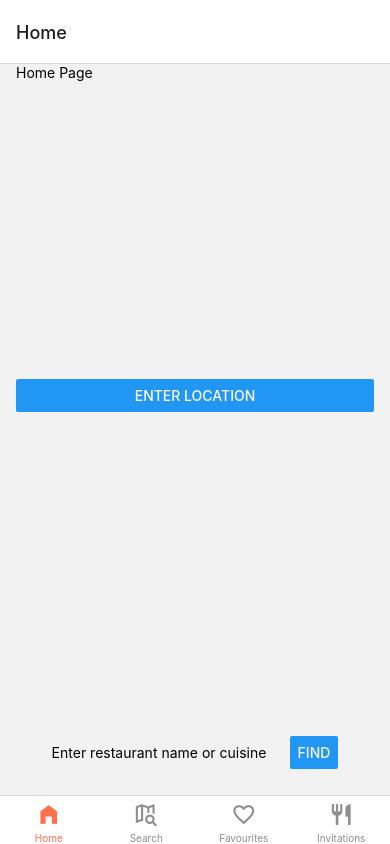
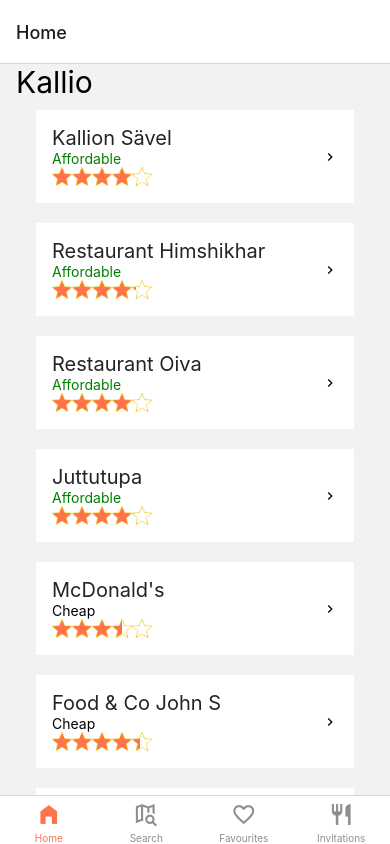
Before and after one commit to JonathanBaq/RestaurantLocatorApp, a React Native app: screen /Home in a window 390 px wide. Built offline with nearby package versions, Linux system fonts and the light colour scheme.

Commit message:
restaurant list done

```diff
--- /dev/null
+++ b/Components/RestaurantList.js
@@ -0,0 +1,86 @@
+import React, { useState } from "react";
+import { FlatList, StyleSheet, TouchableOpacity, View, Text } from 'react-native';
+import { ListItem } from '@rneui/themed'
+import { Rating } from 'react-native-ratings'
+
+const Item = ({ item, onPress }) => {
+  let priceDesc;
+  let priceStyle;
+  if (item.priceLevel === 1) {
+    priceDesc = 'Cheap';
+    priceStyle = styles.cheap;
+  } else if (item.priceLevel > 3) {
+    priceDesc = 'Pricey'
+    priceStyle = styles.pricey;
+  } else {
+    priceDesc = 'Affordable'
+    priceStyle = styles.affordable;
+  }
+
+  return (
+    <TouchableOpacity onPress={onPress} >
+      <ListItem>
+        <ListItem.Content>
+          <ListItem.Title style={styles.itemTitle}>{item.name}</ListItem.Title>
+          <Text style={priceStyle}>{priceDesc}</Text>
+          <Rating
+            type='custom'
+            ratingColor={'#ff724c'}
+            readonly={true}
+            imageSize={20}
+            startingValue={item.rating}
+          />
+        </ListItem.Content>
+        <ListItem.Chevron color="black" />
+      </ListItem>
+    </TouchableOpacity>
+  )
+}
+
+export default function RestaurantList({ nearbyRestaurants }) {
+  const [selectedId, setSelectedId] = useState(null);
+
+  const renderItem = ({ item }) => {
+    return (
+      <View style={styles.item}>
+        <Item
+          item={item}
+          onPress={() => setSelectedId(item.name)}
+        />
+      </View>
+    );
+  };
+
+  return (
+    <View style={styles.container}>
+      <FlatList
+        data={nearbyRestaurants}
+        renderItem={renderItem}
+        keyExtractor={(item) => item.name}
+        extraData={selectedId}
+      />
+    </View >
+  )
+}
+
+const styles = StyleSheet.create({
+  container: {
+    flex: 1,
+  },
+  item: {
+    padding: 10,
+    marginHorizontal: 10,
+  },
+  itemTitle: {
+    fontSize: 20,
+  },
+  cheap: {
+    color: 'black',
+  },
+  pricey: {
+    color: 'yellow'
+  },
+  affordable: {
+    color: 'green'
+  },
+});
--- a/package.json
+++ b/package.json
@@ -22,6 +22,7 @@
     "react-native": "0.64.3",
     "react-native-dotenv": "^3.3.1",
     "react-native-maps": "0.29.4",
+    "react-native-ratings": "^8.1.0",
     "react-native-safe-area-context": "3.3.2",
     "react-native-screens": "~3.10.1",
     "react-native-web": "0.17.1"
--- a/screens/Favourites.js
+++ b/screens/Favourites.js
@@ -1,10 +1,44 @@
-import React from 'react';
-import { StyleSheet, View, Text } from 'react-native';
+import React, { useState } from 'react';
+import { StyleSheet, View, Button, TextInput } from 'react-native';
 
 export default function Favourites() {
+  const [restaurantName, setRestaurantName] = useState('');
+
+  const showRestaurant = () => {
+    if (!restaurantName || restaurantName === '') {
+      Alert.alert('Error', 'Restaurant name missing.')
+    } else {
+      placesService.getRestaurant(restaurantName)
+        .then(data => {
+          if (data && data.length !== 0) {
+            const foundRestaurant = data[0];
+            setRestaurant({ ...restaurant, ...foundRestaurant });
+            setRestaurant(state => {
+              console.log(state);
+            });
+          } else {
+            Alert.alert('Not found!', 'Try entering a more specific name.')
+          }
+        })
+        .catch(error => {
+          console.error(error);
+          Alert.alert('Error', 'Please enter a valid name.');
+        })
+    }
+  }
+
   return (
     <View style={styles.container}>
-      <Text>Favourites Page</Text>
+      <View style={styles.buttonContainer}>
+        <TextInput
+          style={{ paddingRight: 20 }}
+          placeholder='Enter restaurant name or cuisine'
+          onChangeText={(text) => setRestaurantName(text)} />
+        <Button
+          style={{}}
+          title='Find'
+          onPress={showRestaurant} />
+      </View>
     </View >
   )
 }
@@ -14,4 +48,10 @@
     flex: 1,
     justifyContent: 'center',
   },
+  buttonContainer: {
+    flex: 1 / 8,
+    flexDirection: 'row',
+    alignItems: 'center',
+    justifyContent: 'center',
+  },
 })
--- a/screens/Home.js
+++ b/screens/Home.js
@@ -1,40 +1,78 @@
 import React, { useEffect, useState } from 'react';
-import { StyleSheet, View, Text, Alert, Button, TextInput } from 'react-native';
+import { StyleSheet, View, Text, Alert } from 'react-native';
 import { Dialog, Input } from '@rneui/themed';
 import { MaterialIcons } from '@expo/vector-icons';
 import { DialogActions } from '@rneui/base/dist/Dialog/Dialog.Actions';
 
 import placesService from '../services/placesService';
+import RestaurantList from '../Components/RestaurantList';
 
 export default function Home() {
-  const [location, setLocation] = useState('');
-  const [restaurantName, setRestaurantName] = useState('');
+  const [location, setLocation] = useState('Kallio');
   const [locationDialogVisible, setLocationDialogVisible] = useState(false);
   const [restaurant, setRestaurant] = useState({});
-  const [nearbyRestaurants, setNearbyRestaurants] = useState([]);
-
-  const showRestaurant = () => {
-    if (!restaurantName || restaurantName === '') {
-      Alert.alert('Error', 'Restaurant name missing.')
-    } else {
-      placesService.getRestaurant(restaurantName)
-        .then(data => {
-          if (data && data.length !== 0) {
-            const foundRestaurant = data[0];
-            setRestaurant({ ...restaurant, ...foundRestaurant });
-            setRestaurant(state => {
-              console.log(state);
-            });
-          } else {
-            Alert.alert('Not found!', 'Try entering a more specific name.')
-          }
-        })
-        .catch(error => {
-          console.error(error);
-          Alert.alert('Error', 'Please enter a valid name.');
-        })
-    }
-  }
+  const [nearbyRestaurants, setNearbyRestaurants] = useState([
+    {
+      "address": "Hämeentie 2, Helsinki",
+      "name": "Kallion Sävel",
+      "priceLevel": 2,
+      "rating": 4,
+    },
+    {
+      "address": "Siltasaarenkatu 3, Helsinki",
+      "name": "Restaurant Himshikhar",
+      "priceLevel": 2,
+      "rating": 4.2,
+    },
+    {
+      "address": "Porthaninkatu 5 A 3, Helsinki",
+      "name": "Restaurant Oiva",
+      "priceLevel": 2,
+      "rating": 4,
+    },
+    {
+      "address": "Säästöpankinranta 6, Helsinki",
+      "name": "Juttutupa",
+      "priceLevel": 2,
+      "rating": 4.1,
+    },
+    {
+      "address": "Siltasaarenkatu 12, Helsinki",
+      "name": "McDonald's",
+      "priceLevel": 1,
+      "rating": 3.5,
+    },
+    {
+      "address": "John Stenbergin ranta 2, Helsinki",
+      "name": "Food & Co John S",
+      "priceLevel": 1,
+      "rating": 4.4,
+    },
+    {
+      "address": "Hämeentie 2, Helsinki",
+      "name": "Hesburger Hakaniemi",
+      "priceLevel": 2,
+      "rating": 3.8,
+    },
+    {
+      "address": "Siltasaarenkatu 11, Helsinki",
+      "name": "Da Vinci Bar & Ristorante",
+      "priceLevel": 2,
+      "rating": 4,
+    },
+    {
+      "address": "Siltasaarenkatu 11, Helsinki",
+      "name": "Chilli Hakaniemi",
+      "priceLevel": 1,
+      "rating": 3.6,
+    },
+    {
+      "address": "Toinen linja 3, Helsinki",
+      "name": "Silvoplee",
+      "priceLevel": 2,
+      "rating": 4.4,
+    },
+  ]);
 
   const findLocation = () => {
     if (!location || location === '') {
@@ -69,7 +107,7 @@
               rating: resto.rating,
               priceLevel: resto.price_level,
               address: resto.vicinity,
-              icon: resto.icon
+              photo: resto.photos[0].photo_reference,
             }))
             setNearbyRestaurants(nearbyRestaurants.concat(formatted));
             setNearbyRestaurants(state => {
@@ -91,7 +129,8 @@
 
   return (
     <View style={styles.container}>
-      <Text>Home Page</Text>
+      <Text style={styles.title}>{location}</Text>
+      <RestaurantList nearbyRestaurants={nearbyRestaurants} />
       <Dialog
         isVisible={locationDialogVisible}>
         <Dialog.Title title='Welcome to eatWithMe!' />
@@ -106,20 +145,11 @@
             onPress={findLocation} />
         </DialogActions>
       </Dialog>
-      <Button
+      {/*  <Button
         style={{}}
         title='Enter location'
-        onPress={() => setLocationDialogVisible(!locationDialogVisible)} />
-      <View style={styles.buttonContainer}>
-        <TextInput
-          style={{ paddingRight: 20 }}
-          placeholder='Enter restaurant name or cuisine'
-          onChangeText={(text) => setRestaurantName(text)} />
-        <Button
-          style={{}}
-          title='Find'
-          onPress={showRestaurant} />
-      </View>
+        onPress={() => setLocationDialogVisible(!locationDialogVisible)} /> */}
+
     </View >
   );
 }
@@ -130,10 +160,7 @@
     justifyContent: 'space-between',
     marginHorizontal: 16,
   },
-  buttonContainer: {
-    flex: 1 / 8,
-    flexDirection: 'row',
-    alignItems: 'center',
-    justifyContent: 'center',
+  title: {
+    fontSize: 30,
   },
 })
```
Also changed, not shown: 1 other file (tests, documents, lock files or other folders).
